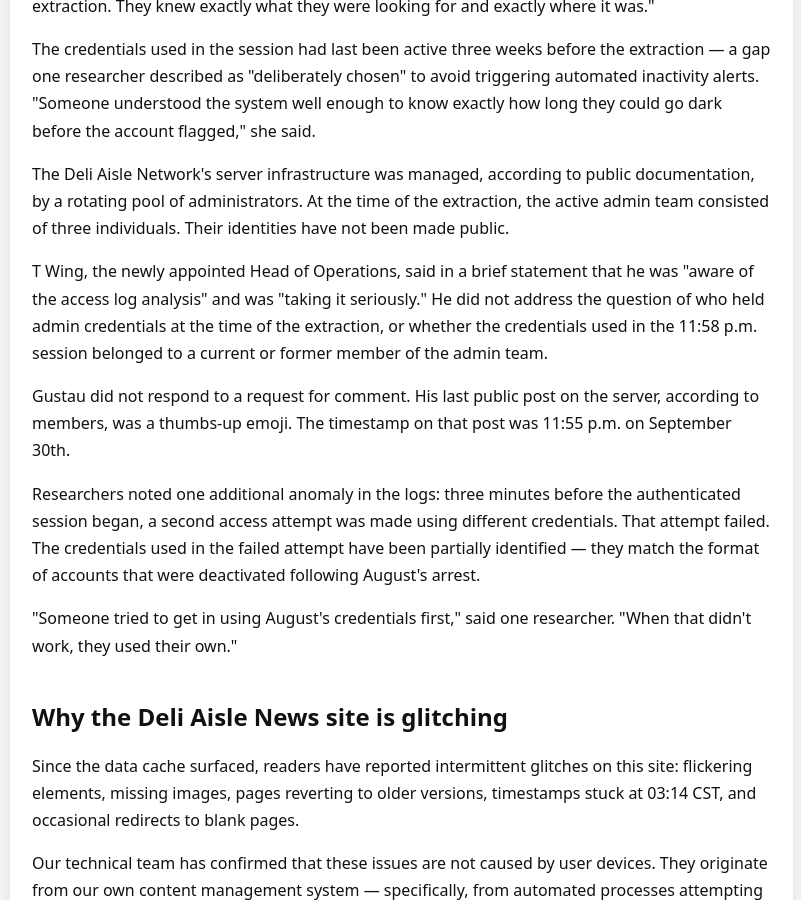
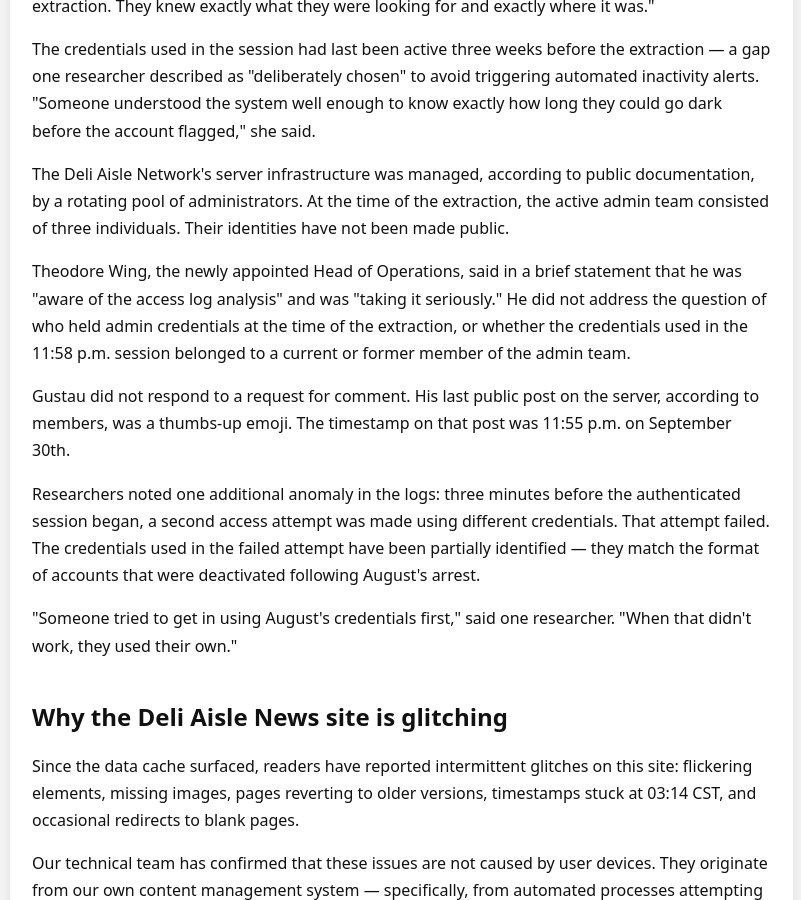
Before and after one commit to NotAnIronman/ARG, a Jekyll site: the page built from pages/tech.html, in a window 1280 px wide and 900 px high, scrolled down 1122 px. Shown: the whole window, without its empty margins (10-811 px from the left). Built offline with Jekyll 4.4.1, drawn with Linux system fonts in a browser that asks for light colours; some of the changed text lies outside the part shown.

Commit message:
Update tech.html

```diff
--- a/pages/tech.html
+++ b/pages/tech.html
@@ -67,7 +67,7 @@
             </p>
 
             <p>
-                T Wing, the newly appointed Head of Operations, said in a brief statement that he was "aware of the access log analysis" and was "taking it seriously." He did not address the question of who held admin credentials at the time of the extraction, or whether the credentials used in the 11:58 p.m. session belonged to a current or former member of the admin team.
+                Theodore Wing, the newly appointed Head of Operations, said in a brief statement that he was "aware of the access log analysis" and was "taking it seriously." He did not address the question of who held admin credentials at the time of the extraction, or whether the credentials used in the 11:58 p.m. session belonged to a current or former member of the admin team.
             </p>
 
             <p>
@@ -127,7 +127,7 @@
     <aside class="right-column">
         <section class="panel">
             <h3>Latest</h3>
-            <div class="list-item"><a href="#">T Wing acknowledges access log findings</a><span>Just now</span></div>
+            <div class="list-item"><a href="#">Theodore Wing acknowledges access log findings</a><span>Just now</span></div>
             <div class="list-item"><a href="#">Second failed login attempt confirmed by researchers</a><span>2h ago</span></div>
             <div class="list-item"><a href="#">Gustau's last post: 11:55 p.m. — three minutes before</a><span>4h ago</span></div>
         </section>
```
